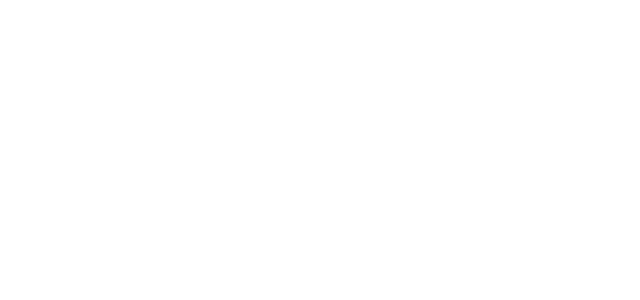
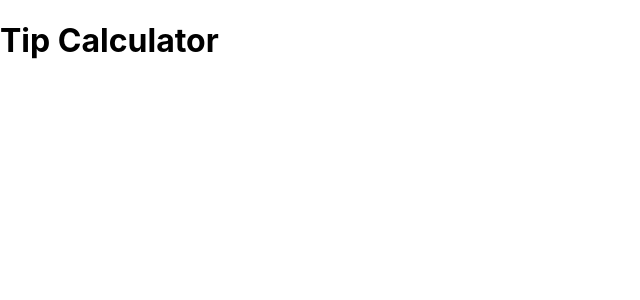
Before and after one commit to Eshhaa11/tip-calculator, a React (Create React App) app: page / in a window 1280 px wide. Shown: the top 300 px of the page, without its empty margins (0-640 px from the left). Built offline with nearby package versions, Linux system fonts and the light colour scheme.

Commit message:
added Tip into app.js

```diff
--- a/src/App.js
+++ b/src/App.js
@@ -1,9 +1,10 @@
 import React from "react";
+import Tip from "./Components/Tip";
 
 function App() {
   return (
     <div>
-
+      <Tip />
     </div>
   );
 }
```
